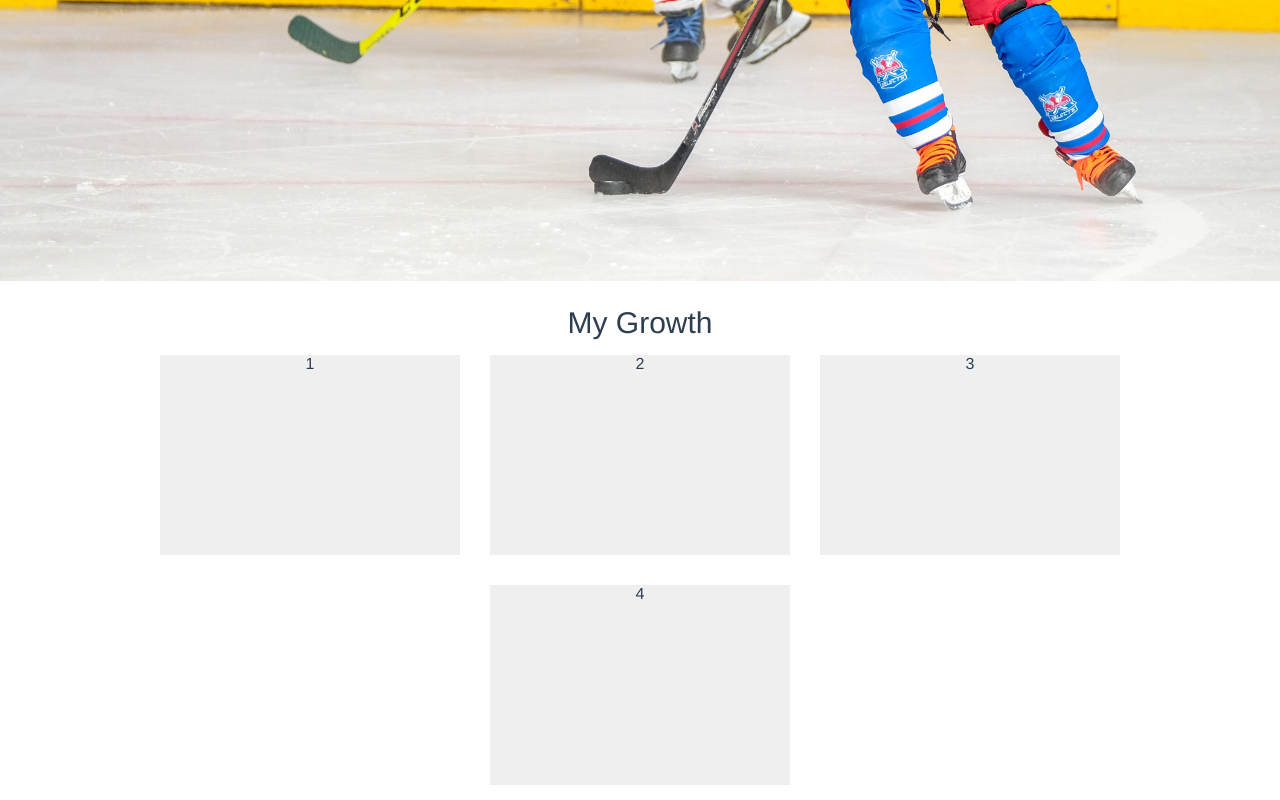
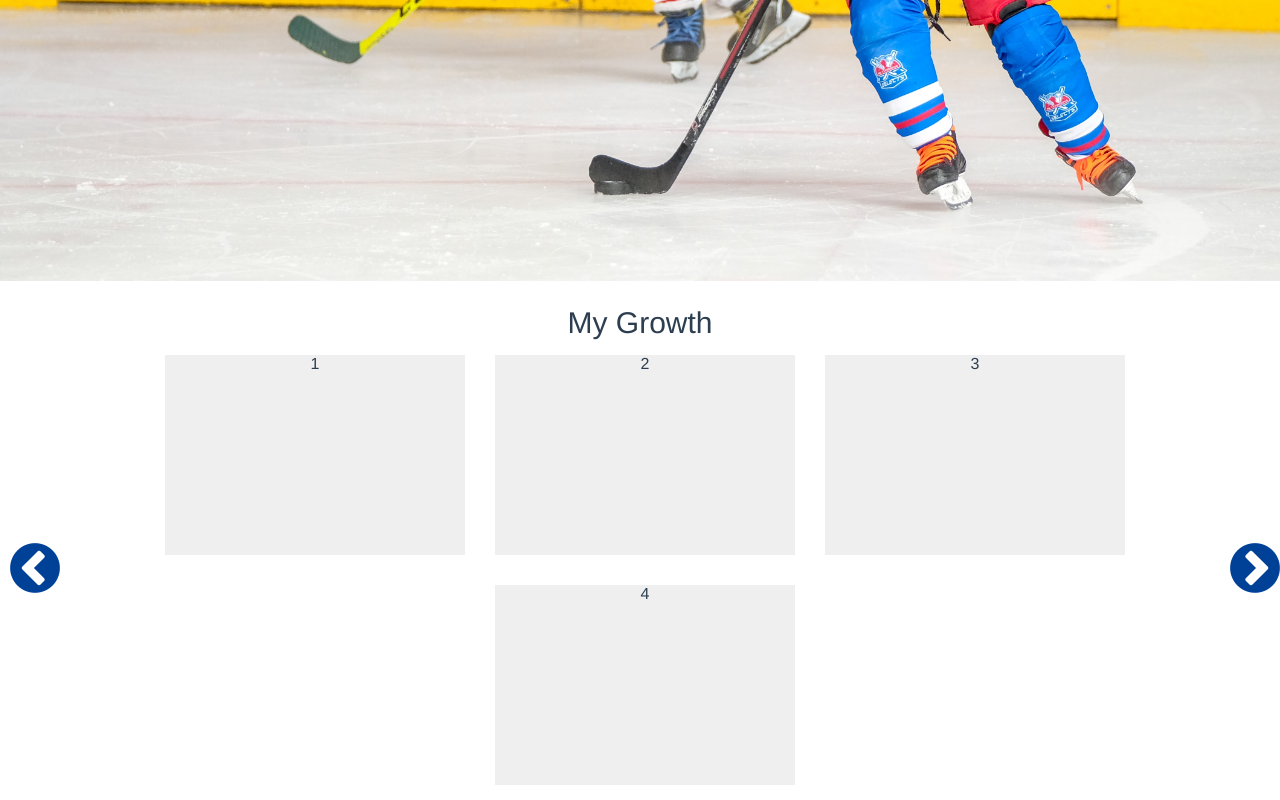
Before and after one commit to CXY0501/yuchen, a Vue app: page / in a window 1280 px wide. Shown: the part 497-1297 px from the top of the page. Built offline with nearby package versions, Linux system fonts and the light colour scheme.

Commit message:
20210418-02

```diff
--- a/src/views/Home.vue
+++ b/src/views/Home.vue
@@ -4,12 +4,15 @@
       <img id="focusimg" src="../assets/img/home/hockey.jpeg" alt="">
       <span id="intro">Hi, this is YC Chen, <br>Welcome to my personal website!</span>
     </div>
+    <div id="growth">My Growth</div>
     <div id="history">
-      <div id="growth">My Growth</div>
-      <span>1</span>
-      <span>2</span>
-      <span>3</span>
-      <span>4</span>
+      <span class="arrow"><img src="../assets/img/home/leftarrow.png" alt=""></span>
+      <span class="growthpic">1</span>
+      <span class="growthpic">2</span>
+      <span class="growthpic">3</span>
+      <span class="growthpic">4</span>
+      <span class="arrow"><img src="../assets/img/home/rightarrow.png" alt=""></span>
+
     </div>
   </div>
 </template>
@@ -50,13 +53,25 @@ export default {
     box-shadow: 3px;
     align-content: center;
   }
-  #history span{
+  .growthpic{
     margin: 15px;
     display: inline-block;
     height: 200px;
     width: 300px;
     background-color: #eeee;
   }
+  .arrow img{
+    height: 50px;
+    width: 50px;
+  }
+  .arrow{
+    display: table-cell;
+    vertical-align: middle;
+  }
+  #history{
+    margin-left: 10px;
+    display: table;
+  }
   #growth{
     margin-top: 25px;
     font-size: 30px;
```
Also changed, not shown: src/assets/img/home/leftarrow.png (added), src/assets/img/home/rightarrow.png (added).
